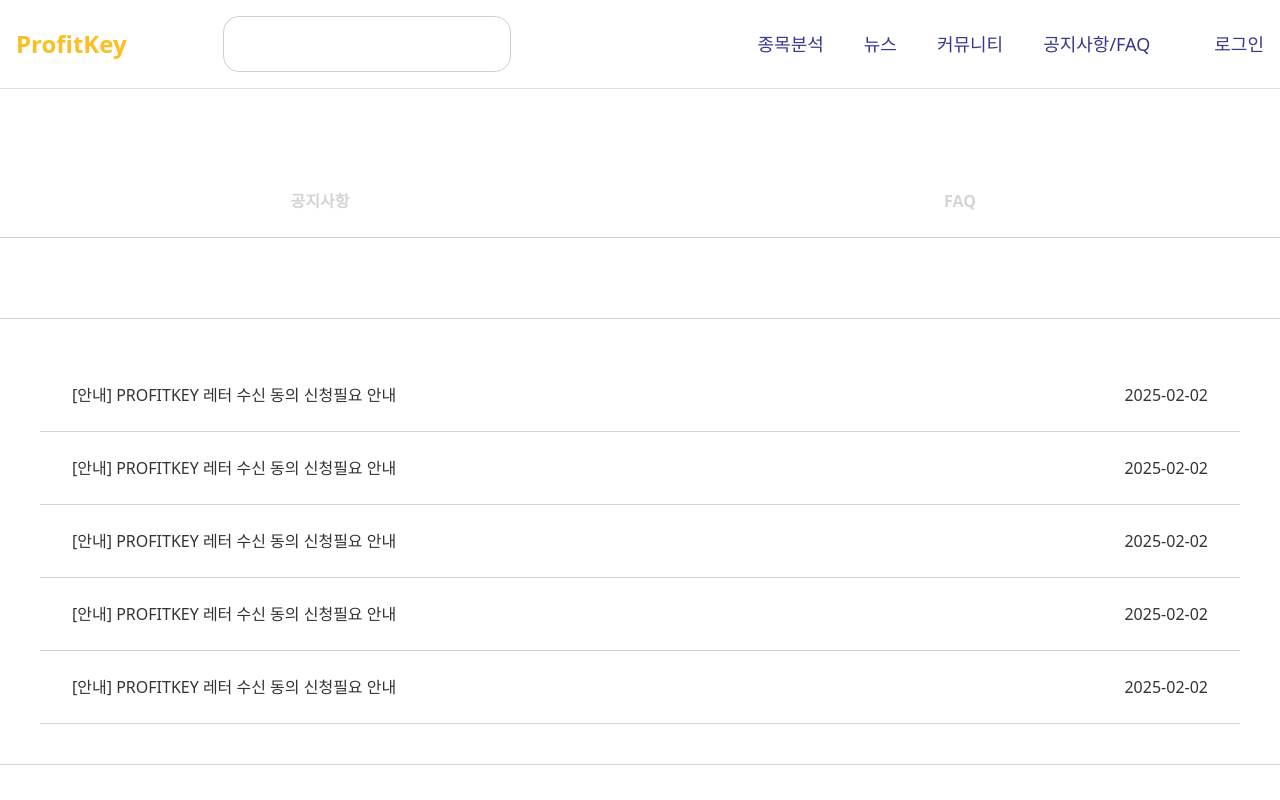
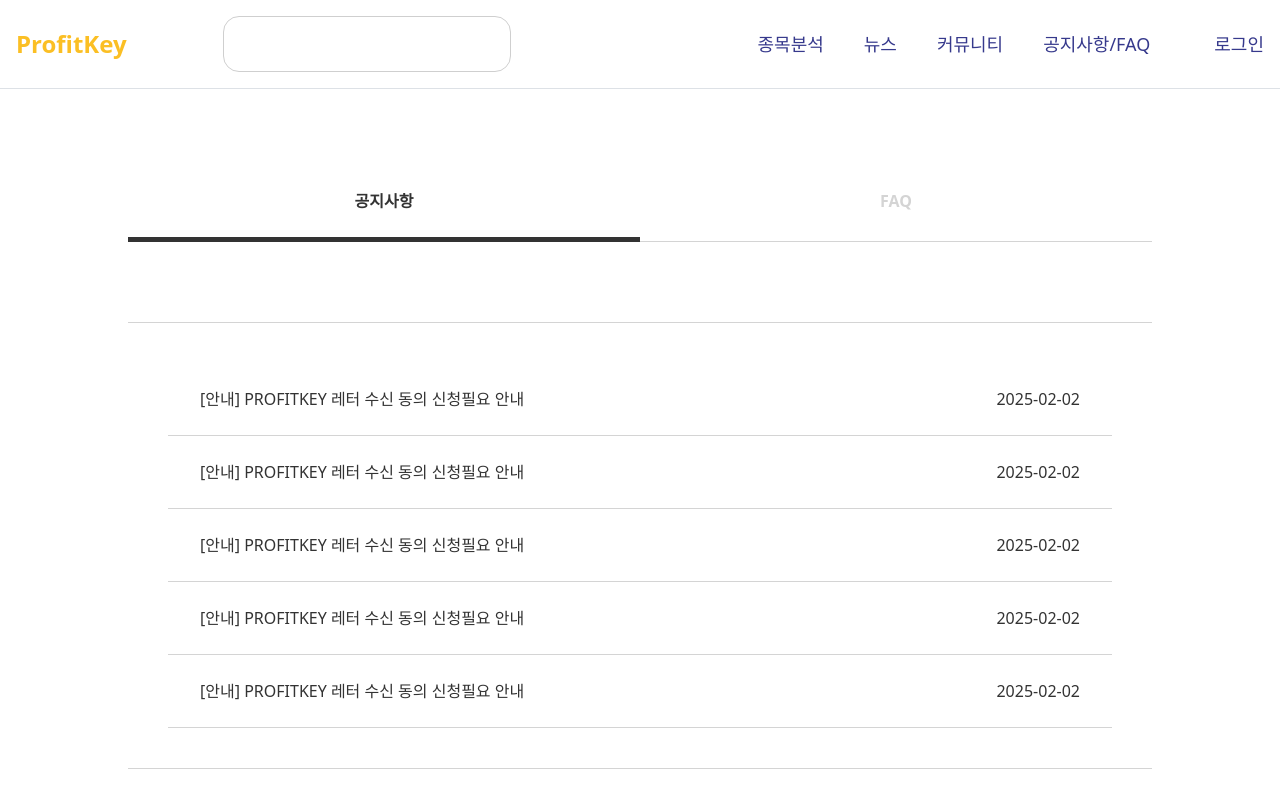
Before and after one commit to profit-key/profitkey-front, a React (Vite) app: page /help in a window 1280 px wide. Built offline with nearby package versions, Linux system fonts and the light colour scheme.

Commit message:
refactor: Tab Component 분리
PROF-55

```diff
--- a/src/pages/help/ui/help-page.tsx
+++ b/src/pages/help/ui/help-page.tsx
@@ -1,5 +1,6 @@
 import { Topic } from './topic';
 import { useQueryState } from 'nuqs';
+import { Tab } from './tab';
 
 export function HelpPage() {
   const [tab, setTab] = useQueryState('tab', { defaultValue: 'topic' });
@@ -11,20 +12,14 @@ export function HelpPage() {
   };
 
   return (
-    <div className="mt-[100px] flex-grow">
-      <div className="flex w-full border-b border-[#d4d4d4]">
-        <button
-          className="flex flex-1 justify-center pb-6"
-          onClick={() => onTabChange('topic')}
-        >
-          <h2 className="font-bold text-[#d4d4d4]">공지사항</h2>
-        </button>
-        <button
-          className="flex flex-1 justify-center pb-6"
-          onClick={() => onTabChange('faq')}
-        >
-          <h2 className="font-bold text-[#d4d4d4]">FAQ</h2>
-        </button>
+    <div className="mx-auto mt-[100px] max-w-5xl flex-grow">
+      <div className="flex w-full">
+        <Tab active={tab === 'topic'} onTabChange={() => onTabChange('topic')}>
+          공지사항
+        </Tab>
+        <Tab active={tab === 'faq'} onTabChange={() => onTabChange('faq')}>
+          FAQ
+        </Tab>
       </div>
 
       <div className="mt-20 border-b border-t border-[#d4d4d4] p-10">
--- /dev/null
+++ b/src/pages/help/ui/tab.tsx
@@ -0,0 +1,32 @@
+import { cn } from '@/shared/lib/utils';
+import { type PropsWithChildren } from 'react';
+
+type Props = {
+  active: boolean;
+  onTabChange: () => void;
+};
+
+export function Tab({
+  children,
+  active,
+  onTabChange,
+}: PropsWithChildren<Props>) {
+  return (
+    <button
+      className={cn(
+        'flex flex-1 justify-center border-b pb-6',
+        active ? 'border-b-[5px] border-[#333333]' : 'border-[#d4d4d4]'
+      )}
+      onClick={onTabChange}
+    >
+      <h2
+        className={cn(
+          'font-bold transition-colors duration-300',
+          active ? 'text-[#333333]' : 'text-[#d4d4d4]'
+        )}
+      >
+        {children}
+      </h2>
+    </button>
+  );
+}
```
